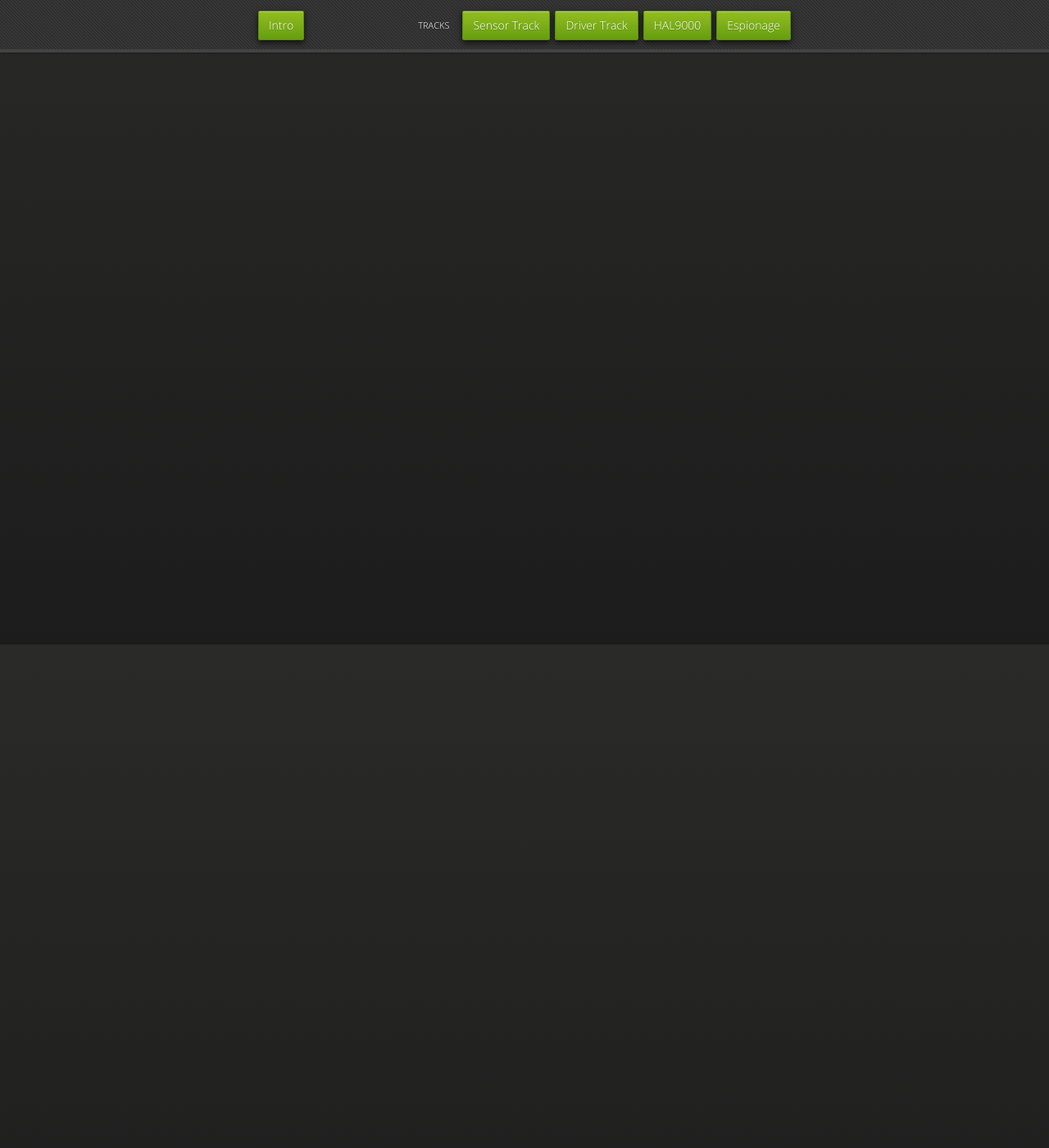
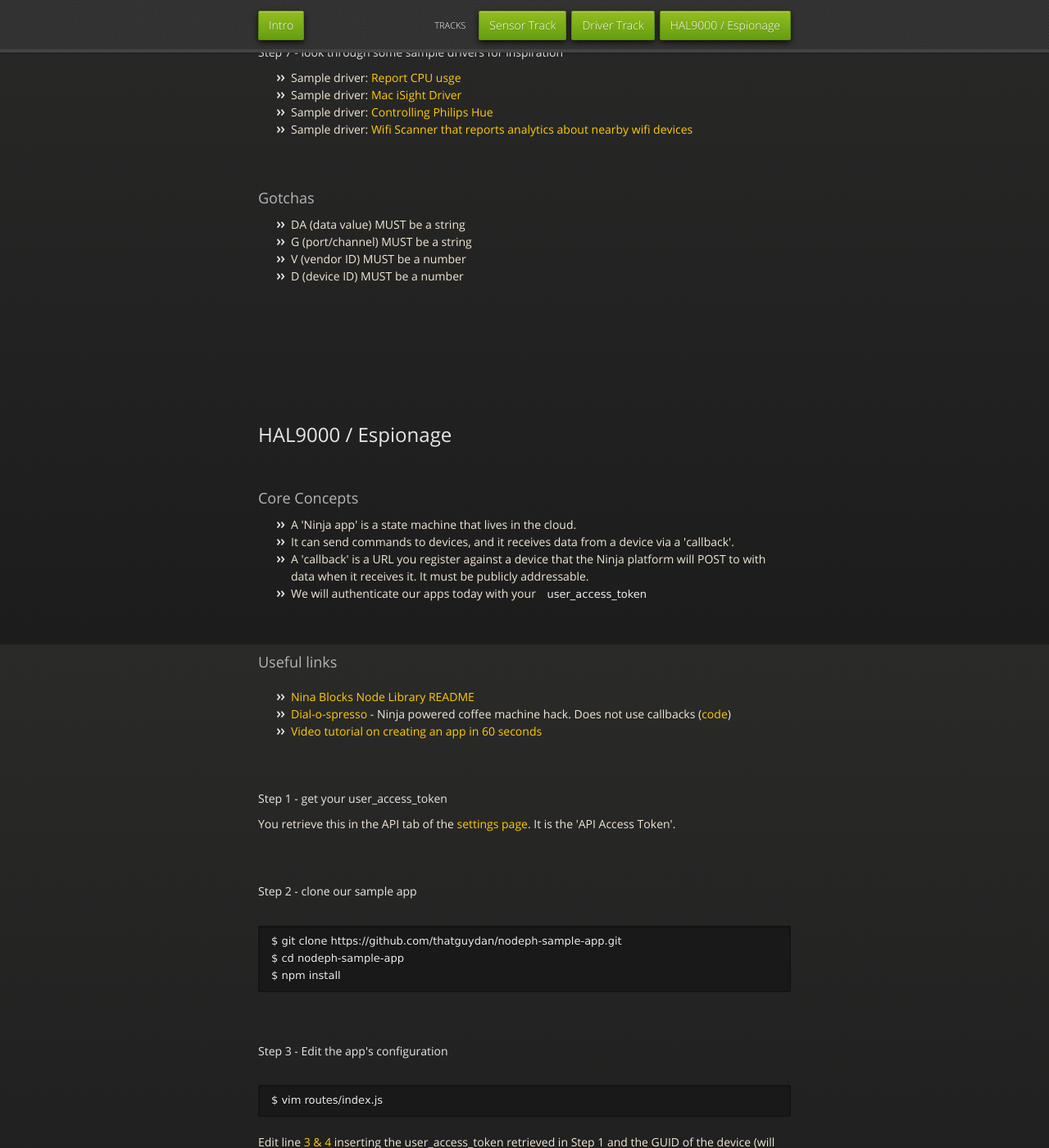
Before and after one commit to thatguydan/nodeph-doc, a Jekyll site: the page built from index.html, in a window 1280 px wide and 1400 px high, scrolled down 2814 px. Shown: the whole window at 82% size. Built offline with Jekyll 4.4.1, drawn with Linux system fonts in a browser that asks for light colours; nearby versions of some CDN libraries; some of the changed text lies outside the part shown.

Commit message:
Fill out driver and app sections

```diff
--- a/_includes/apps.html
+++ b/_includes/apps.html
@@ -1 +1,77 @@
 <h2>HAL9000 / Espionage</h2>
+
+
+<p>&nbsp;</p>
+<h3>Core Concepts</h3>
+<ul>
+  <li>A 'Ninja app' is a state machine that lives in the cloud.</li>
+  <li>It can send commands to devices, and it receives data from a device via a 'callback'.</li>
+  <li>A 'callback' is a URL you register against a device that the Ninja platform will POST to with data when it receives it. It must be publicly addressable.</li>
+  <li>We will authenticate our apps today with your <code>user_access_token</code></li>
+</ul>
+
+<p>&nbsp;</p>
+<h3>Useful links</h3>
+<p>
+<ul>
+  <li><a target="_blank" href="https://github.com/ninjablocks/node-ninja-blocks">Nina Blocks Node Library README</a></li>
+  <li><a target="_blank" href="http://ninjablocks.com/blogs/news/7061118-dial-o-spresso-a-phone-controlled-coffee-machine">Dial-o-spresso</a> - Ninja powered coffee machine hack. Does not use callbacks (<a href="https://gist.github.com/askpete/3930720"target="_blank">code</a>)</li>
+  <li><a target="_blank" href="http://www.youtube.com/watch?v=cedbZiTv0hk">Video tutorial on creating an app in 60 seconds</a></li>
+</ul>
+</p>
+
+<p>&nbsp;</p>
+<h4>Step 1 - get your user_access_token</h4>
+<p>You retrieve this in the API tab of the <a target="_blank" href="https://a.ninja.is/hacking">settings page</a>. It is the 'API Access Token'.</p>
+
+<p>&nbsp;</p>
+<h4>Step 2 - clone our sample app</h4>
+<code><pre>$ git clone https://github.com/thatguydan/nodeph-sample-app.git
+$ cd nodeph-sample-app
+$ npm install
+</code></pre>
+
+
+<p>&nbsp;</p>
+<h4>Step 3 - Edit the app's configuration</h4>
+<code><pre>$ vim routes/index.js
+</code></pre>
+
+<p>Edit line <a target="_blank" href="https://github.com/thatguydan/nodeph-sample-app/blob/master/routes/index.js#L3-L4">3 & 4</a> inserting the user_access_token retrieved in Step 1 and the GUID of the device (will be demoed on stage).</p>
+
+<p>&nbsp;</p>
+<h4>Step 4 - Setup PageKite to tunnel HTTP requests to your local machine.</h4>
+<code><pre>
+$ curl -s https://pagekite.net/pk/ |sudo bash
+</pre></code>
+<strong>Important</strong>: after you have signed up, make sure to run pagekite on port 3000, ie:<br />
+<code><pre>
+$ pagekite.py 3000 your_name_here.pagekite.me
+</pre></code>
+
+<p>&nbsp;</p>
+<h4>Step 5 - run the app</h4>
+<code><pre>$ node app.js
+</code></pre>
+
+<p>&nbsp;</p>
+<h4>Step 6 - Register a callback against the RGB LED device through PageKite.</h4>
+<p>Go back to <a target="_blank" href="https://a.ninja.is/home">the dashboard</a> and find the 'Ninjas Eyes' widget. Click on the cog, and click callback:</p>
+
+<p><img width="300" src="images/callback-widget.png" /></p>
+
+<p>Then add your pagekite url to start receiving callbacks from the Ninja platform. Note in the sample app we have a route for <code>/callback</code>, so you should only need to replace <code>your_name_here</code> in the below screen shot.</p>
+
+<p><img width="300" src="images/callback-modal.png" /></p>
+
+
+<p>&nbsp;</p>
+<h3>Step 7 - Hack around with routes/index.js</h3>
+<p>Try adding callbacks against different devices, and actuating other devices.</p>
+
+<p>&nbsp;</p>
+<h3>Gotchas</h3>
+<ul>
+  <li>Every data value through Ninja MUST be a string.</li>
+  <li>The RF433 MHz device receives strings that look like binary from multiple 'devices'. Due to this, it is necessary to do string equality on callbacks, looking for a known string.</li>
+</ul>
--- a/_includes/drivers.html
+++ b/_includes/drivers.html
@@ -1,6 +1,10 @@
 <h2>Driver Track.</h2>
-<p>In this track we are going to hook some hardware up to the Ninja platform.
-<br />
+<p>&nbsp;</p>
+<p>In this track we are going to hook some hardware up to the Ninja platform. Drivers are pieces of code that run in the Ninja client and present devices to the platform.</p>
+
+<h3>Getting Started</h3>
+
+<p>&nbsp;</p>
 <h4>Step 1 - get the client code</h4>
 <code><pre>$ git clone https://github.com/ninjablocks/client.git
 $ cd client
@@ -8,11 +12,13 @@
 </code></pre>
 
 
+<p>&nbsp;</p>
 <h4>Step 2 - get the Ninja CLI tool</h4>
 <code><pre>$ npm install -g ninja-toolbelt
 </code></pre>
 
 
+<p>&nbsp;</p>
 <h4>Step 3 - create a driver scaffold</h4>
 <code><pre>$ ninja create drivers/my-first-driver
 $ cd drivers/my-first-driver
@@ -20,6 +26,7 @@
 $ cd ../..
 </code></pre>
 
+<p>&nbsp;</p>
 <h4>Step 4 - Run the client code in hacking mode</h4>
 <code><pre>$ NODE_ENV=hacking node client
 </code></pre>
@@ -41,8 +48,9 @@
 
   <p>Copy the serial number to your clipboard, in this case <strong>XXXXXXXXXXXXXXXX</strong>, you will need it in the next step.</p>
 
+<p>&nbsp;</p>
 <h4>Step 5 - pair this client</h4>
-<p>Go to <a href="https://a.ninja.is/">a.ninja.is</a> and sign in. When you have reached the home screen, click the this button in the top right of the screen:</p>
+<p>Go to <a target="_blank" href="https://a.ninja.is/">a.ninja.is</a> and sign in. When you have reached the home screen, click the 'Pair Block' button in the top right of the screen:</p>
 
 <p><img src="images/pairButton_compact.png" /></p>
 
@@ -61,3 +69,28 @@
 ➜  client git:(master) ✗
 </code></pre>
 <strong>Important</strong>: You will need to restart the client in order to connect as a paired client.</p>
+
+<p>&nbsp;</p>
+<h4>Step 6 - see your driver on the dashboard</h4>
+<p>Go back to <a target="_blank" href="https://a.ninja.is/home">a.ninja.is/home</a>. You should see a widget that looks like this:</p>
+
+<p><img width="300" src="images/widget.png" /></p>
+
+<p>&nbsp;</p>
+<h4>Step 7 - look through some sample drivers for inspiration</h4>
+
+<ul>
+  <li>Sample driver: <a target="_blank" href="https://github.com/wandergeek/linux-cpu">Report CPU usge</a></li>
+  <li>Sample driver: <a target="_blank" href="https://github.com/nexxy/ninja-isight">Mac iSight Driver</a></li>
+  <li>Sample driver: <a target="_blank" href="https://github.com/thatguydan/ninja-hue">Controlling Philips Hue</a></li>
+  <li>Sample driver: <a target="_blank" href="https://github.com/faulkner/ninja-wifi-scanner">Wifi Scanner that reports analytics about nearby wifi devices</a></li>
+</ul>
+
+<p>&nbsp;</p>
+<h3>Gotchas</h3>
+<ul>
+  <li>DA (data value) MUST be a string</li>
+  <li>G (port/channel) MUST be a string</li>
+  <li>V (vendor ID) MUST be a number</li>
+  <li>D (device ID) MUST be a number</li>
+</ul>
--- a/_layouts/default.html
+++ b/_layouts/default.html
@@ -3,7 +3,7 @@
   <head>
     <meta charset="utf-8">
     <meta http-equiv="X-UA-Compatible" content="chrome=1">
-    <title>Nodeph-doc by thatguydan</title>
+    <title>Ninja Blocks Node.PH Workshop Quickstart</title>
     <link rel="stylesheet" href="stylesheets/styles.css">
     <link rel="stylesheet" href="stylesheets/pygment_trac.css">
     <script src="https://ajax.googleapis.com/ajax/libs/jquery/1.7.1/jquery.min.js"></script>
@@ -21,8 +21,7 @@
       <div id="header">
         <nav>
           <li class="fork"><a href="#intro">Intro</a></li>
-          <li class="downloads"><a href="#apps">Espionage</a></li>
-          <li class="downloads"><a href="#apps">HAL9000</a></li>
+          <li class="downloads"><a href="#apps">HAL9000 / Espionage</a></li>
           <li class="downloads"><a href="#drivers">Driver Track</a></li>
           <li class="downloads"><a href="#sensors">Sensor Track</a></li>
 
```
Also changed, not shown: other parts of _includes/drivers.html (+1 -1 lines), _includes/intro.html (line endings or trailing spaces), images/callback-modal.png (added), images/callback-widget.png (added), 3 other files.
